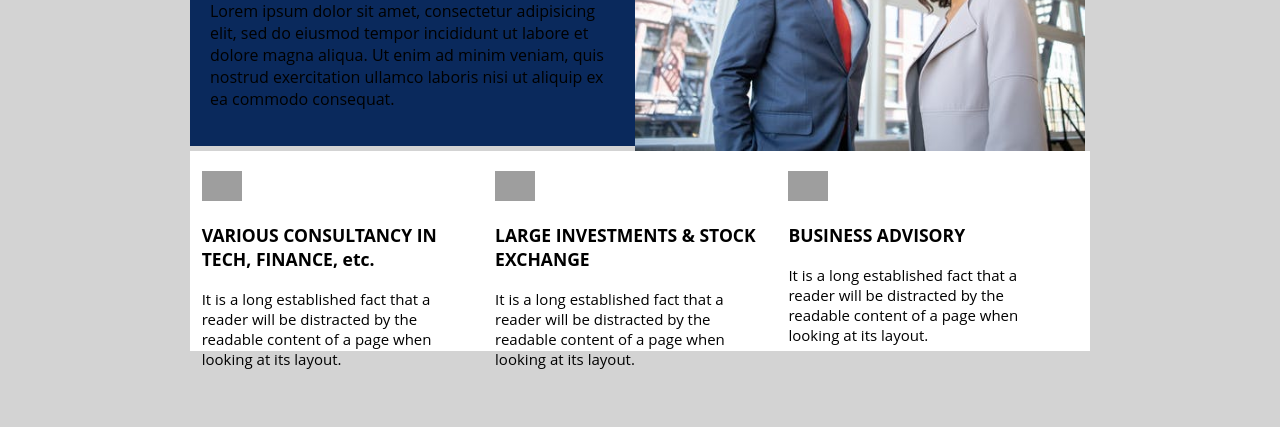
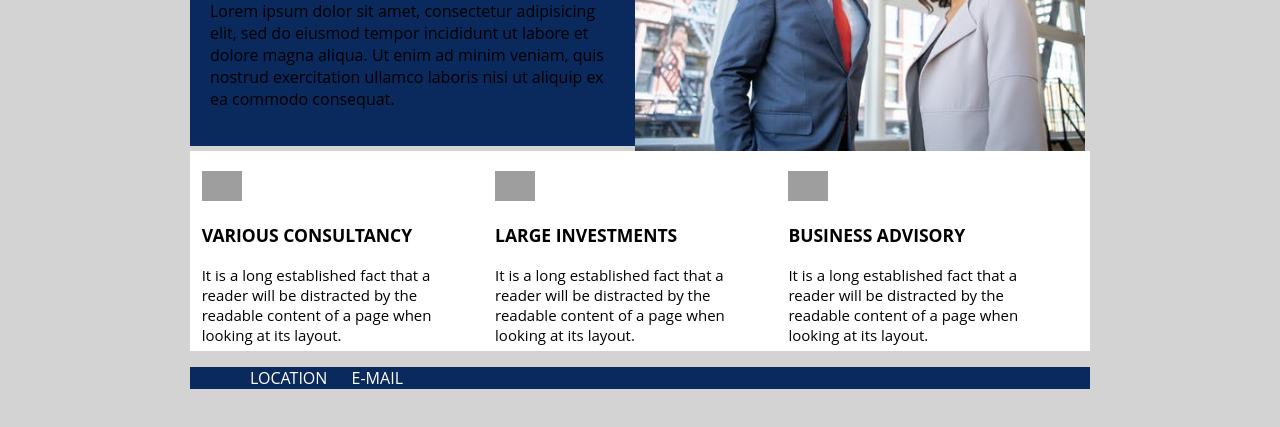
Before and after one commit to daisylopez/moderncorporate, a plain HTML site: page index.html in a window 1280 px wide. Shown: the part 269-696 px from the top of the page. Drawn offline with Linux system fonts and the light colour scheme; grey boxes are pictures that could not be loaded.

Commit message:
includes update css activity

```diff
--- a/assets/css/style.css
+++ b/assets/css/style.css
@@ -107,3 +107,22 @@ a:hover {
 .rightbox{
 	font-size: 15px;
 }
+
+footer {
+	background-color:  #0a295c;
+	}
+
+	footer a{
+		color: #ffffff;
+	}
+
+	footer a:link {
+  color: #ffffff;
+  text-decoration:none;
+}
+
+footer a:hover {
+  color:#ffffff;;
+  text-decoration: underline;
+  font-weight: bold;
+}
--- a/index.html
+++ b/index.html
@@ -31,14 +31,14 @@
 				<div class= "services">
 		 			<img src="https://image0.flaticon.com/icons/svg/1443/1443124.svg">
 		 			<div class ="rightbox">
-			 			<h3>VARIOUS CONSULTANCY IN TECH, FINANCE, etc.</h3>
+			 			<h3>VARIOUS CONSULTANCY </h3>
 			 			<p>It is a long established fact that a reader will be distracted by the readable content of a page when looking at its layout. </p>
 		 			</div>
 		 		</div>
 		 		<div class= "services ">
 		 			<img src="https://image0.flaticon.com/icons/svg/1443/1443132.svg">
 		 			<div class = "rightbox">
-			 			<h3>LARGE INVESTMENTS & STOCK EXCHANGE</h3>
+			 			<h3>LARGE INVESTMENTS</h3>
 			 			<p>It is a long established fact that a reader will be distracted by the readable content of a page when looking at its layout.</p>
 		 			</div>
 		 		</div>
@@ -52,7 +52,12 @@
 
  		</div>
 
-
+ 		<footer id = "nav">
+ 		<ul id= "navigation">
+ 			<li><a href="#home">LOCATION</a></li>
+ 			<li><a href="#about">E-MAIL</a></li>
+ 		</ul>
+ 	</footer>
 
  	</div>
 
```
